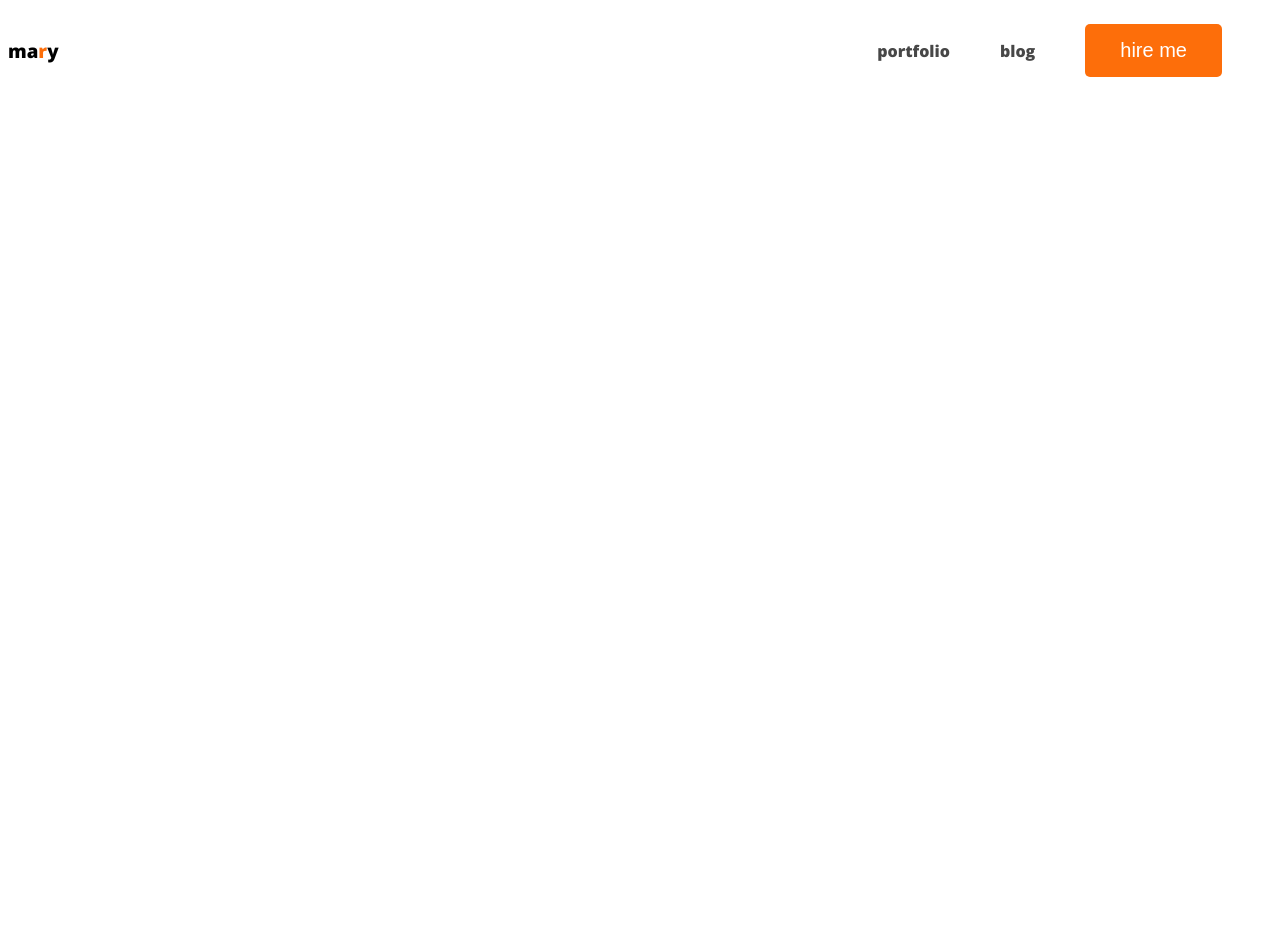
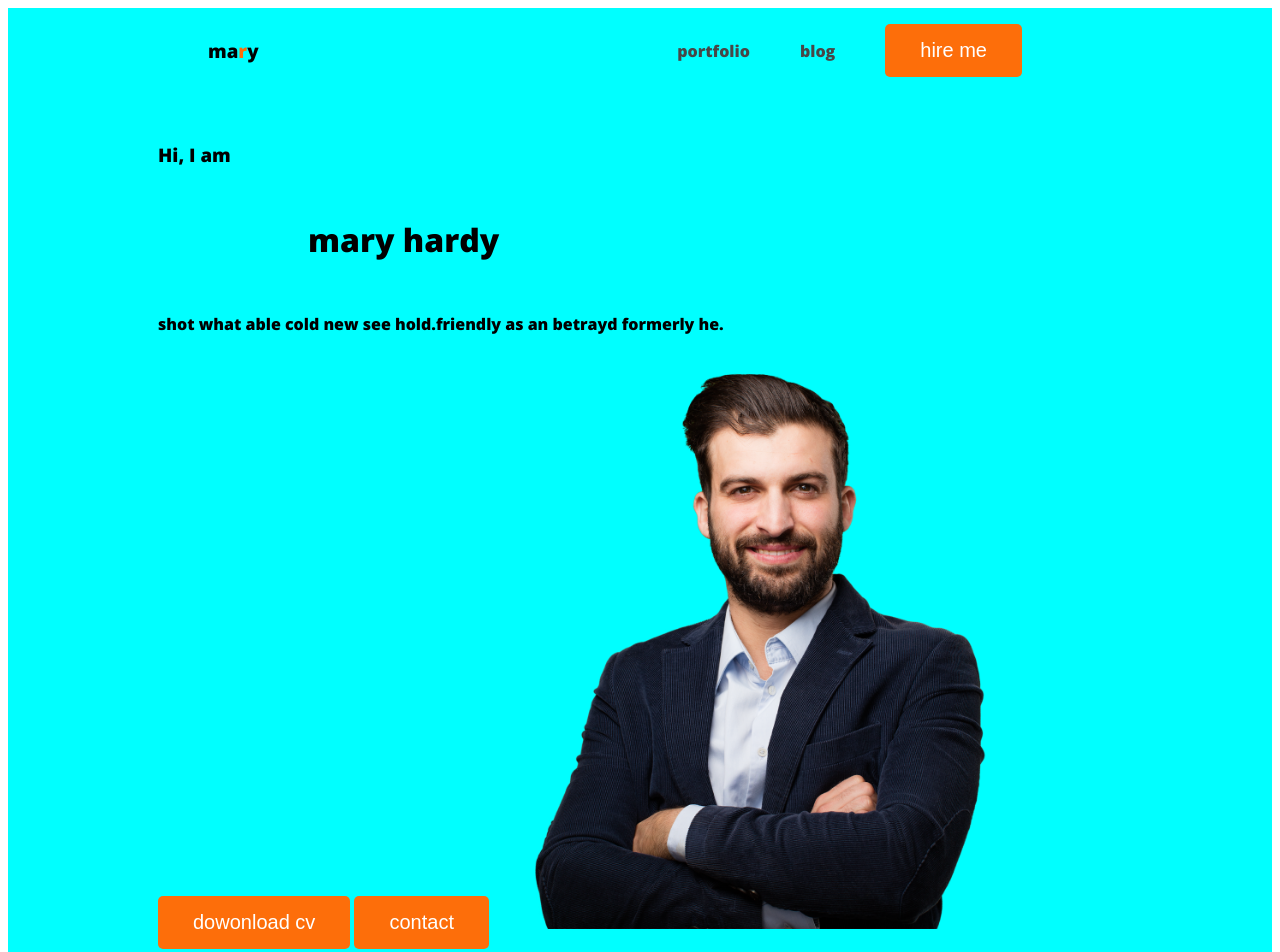
Before and after one commit to marufhossain123/web-developer-portfolio, a plain HTML site: page web-developer-portfolio/index.html in a window 1280 px wide. Shown: the top 952 px of the page. Before the commit the page ends 800 px from the top, so only its background shows below. Drawn offline with nearby package versions, Linux system fonts and the light colour scheme.

Commit message:
banner content added

```diff
--- a/web-developer-portfolio/index.html
+++ b/web-developer-portfolio/index.html
@@ -9,7 +9,7 @@
     <link rel="stylesheet" href="styles/portfolio.css">
 </head>
 <body>
-    <header>
+    <header class="header">
         <nav>
             <h3 class="nav-title">ma<span class="text-primary">r</span>y</h3>
             <ul>
@@ -21,6 +21,18 @@
 
             </ul>
         </nav>
+        <div class="banner">
+            <div class="banner-content">
+        <div>
+          <h3 class="banner-greeting">Hi, I am</h3>
+          <h1 class="banner title">mary hardy</h1>
+          <p>shot what able cold new see hold.friendly as an betrayd formerly he.</p>
+          <button class="btn-primary">dowonload cv</button>
+          <button class="btn-primary">contact</button>
+
+
+        <img class="profile-pic" src="images/hardy.png" alt="">
+        </div>
 
     </header>
     <main>
--- a/web-developer-portfolio/styles/portfolio.css
+++ b/web-developer-portfolio/styles/portfolio.css
@@ -23,6 +23,7 @@ nav {
     display: flex;
     justify-content: space-between;
     align-items: center;
+    margin: 0 200px;
 }
 .nav title {
     color: #181818;
@@ -41,3 +42,15 @@ nav a{
     text-decoration: none;
     color: #474747;
 }
+/* header related styles */
+.header{
+    background-color: aqua;
+}
+.banner{
+ padding: 30px 30px 30px 150px;
+ display: flex;
+ align-items: center;
+}
+.banner .profile-pic{
+ width: 500px;
+}
```
